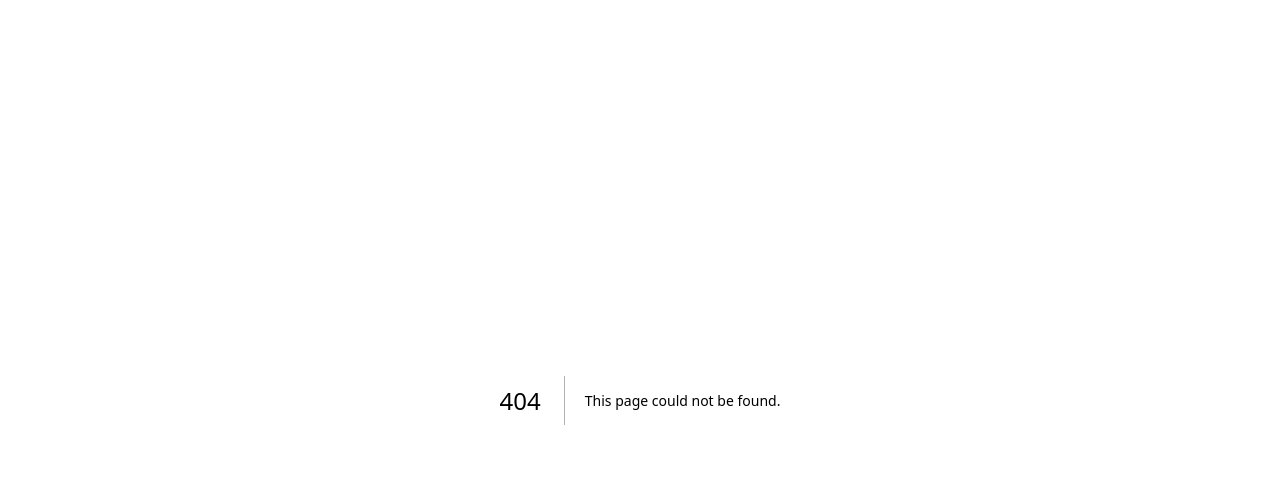
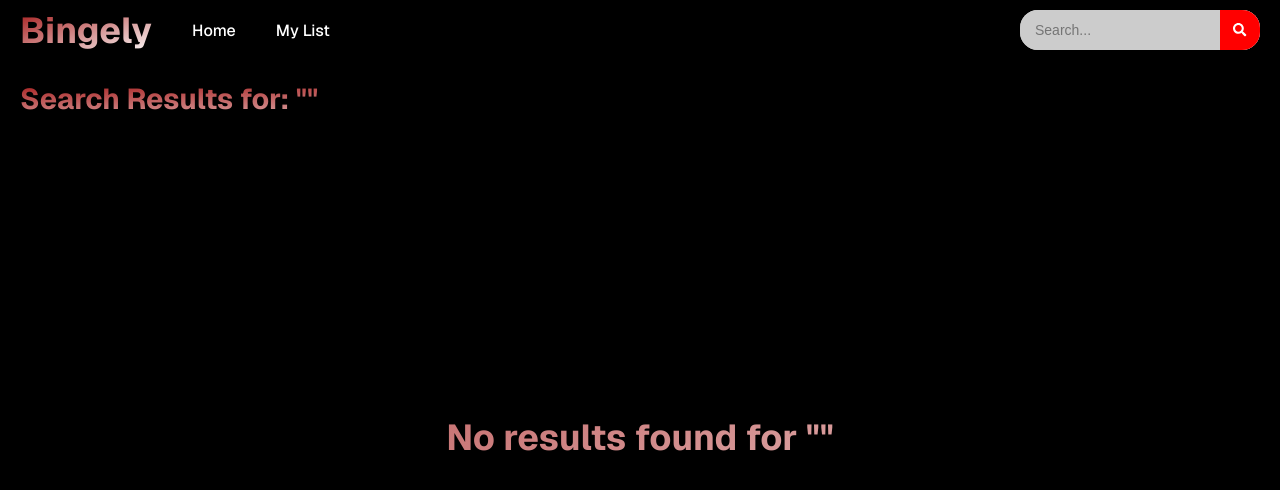
Before and after one commit to yahyae07/bingely-app, a Next.js app: page /search in a window 1280 px wide. Before the commit this address had no page. Shown: the top 490 px of the page. Built offline with nearby package versions, Linux system fonts and the light colour scheme.

Commit message:
Implemented search functionality to search across the whole API movies, with simple error handling

```diff
--- a/src/app/movie/[id]/page.tsx
+++ b/src/app/movie/[id]/page.tsx
@@ -22,7 +22,7 @@ const MovieDetailsPage = async (props: { params: MovieDetailsPageParams }) => {
 
   const movieData = await response.json();
 
-  console.log("Credits:", movieData.credits);
+  console.log("Movie:", movieData);
 
   return (
     <div className={styles.page}>
--- /dev/null
+++ b/src/app/search/page.module.scss
@@ -0,0 +1,81 @@
+.page {
+    display: flex;
+    flex-direction: column;
+    min-height: 100vh;
+    font-family: var(--font-geist-sans);
+    background-color: var(--black);
+}
+
+.searchHeader {
+    padding: 20px;
+
+    h2 {
+        font-size: 1.8rem;
+        color: white;
+        background: var(--darkred-to-white-gradient);
+        background-clip: text;
+        -webkit-background-clip: text;
+        color: transparent;
+        margin-bottom: 20px;
+    }
+}
+
+.movies {
+    display: grid;
+    grid-template-columns: repeat(5, 1fr);
+    gap: 20px;
+    padding: 0 20px 20px;
+
+    @media (max-width: 1200px) {
+        grid-template-columns: repeat(4, 1fr);
+    }
+
+    @media (max-width: 900px) {
+        grid-template-columns: repeat(3, 1fr);
+    }
+
+    @media (max-width: 600px) {
+        grid-template-columns: repeat(2, 1fr);
+    }
+
+    @media (max-width: 400px) {
+        grid-template-columns: 1fr;
+    }
+}
+
+.loadingContainer {
+    display: flex;
+    justify-content: center;
+    align-items: center;
+    height: calc(100vh - 60px);
+  }
+
+.spinner {
+    width: 40px;
+    height: 40px;
+    border: 4px solid rgba(255, 255, 255, 0.1);
+    border-radius: 50%;
+    border-top: 4px solid var(--red);
+    animation: spin 1s linear infinite;
+}
+
+@keyframes spin {
+    to {
+        transform: rotate(360deg);
+    } }
+
+.centeredMessage {
+    display: flex;
+    justify-content: center;
+    align-items: center;
+    height: 70vh;
+    width: 100%;
+    font-family: var(--font-geist-sans);
+    font-size: 1.5rem;
+    background: var(--darkred-to-white-gradient);
+    background-clip: text;
+    -webkit-background-clip: text;
+    color: transparent;
+    font-size: 2.25rem;
+    font-weight: bold;
+    text-align: center; }
--- /dev/null
+++ b/src/app/search/page.tsx
@@ -0,0 +1,77 @@
+"use client";
+
+import { useEffect, useState } from "react";
+import { useSearchParams } from "next/navigation";
+import Navbar from "@/components/Navbar";
+import styles from "./page.module.scss";
+import { API_KEY, BASE_URL } from "@/constants/constants";
+import MovieCard from "@/components/MovieCard";
+import { Movie as MovieType } from "@/types/movies";
+
+export default function SearchResults() {
+  const searchParams = useSearchParams();
+  const query = searchParams.get("query") || "";
+  const [movies, setMovies] = useState<MovieType[]>([]);
+  const [loading, setLoading] = useState(true);
+  const [error, setError] = useState("");
+
+  useEffect(() => {
+    if (!query) {
+      setMovies([]);
+      setLoading(false);
+      return;
+    }
+
+    const fetchSearchResults = async () => {
+      try {
+        setLoading(true);
+        const response = await fetch(
+          `${BASE_URL}/search/movie?api_key=${API_KEY}&language=en-US&query=${encodeURIComponent(
+            query
+          )}&page=1&include_adult=false`
+        );
+
+        if (!response.ok) {
+          throw new Error("Failed to fetch search results");
+        }
+
+        const data = await response.json();
+        setMovies(data.results);
+        setLoading(false);
+      } catch (error) {
+        console.error("Error searching:", error);
+        setError("Failed to load search results");
+        setLoading(false);
+      }
+    };
+
+    fetchSearchResults();
+  }, [query]);
+
+  return (
+    <div className={styles.page}>
+      <Navbar />
+      <div className={styles.searchHeader}>
+        <h2>Search Results for: "{query}"</h2>
+      </div>
+
+      {loading ? (
+        <div className={styles.loadingContainer}>
+          <div className={styles.spinner}></div>
+        </div>
+      ) : error ? (
+        <p className={styles.centeredMessage}>{error}</p>
+      ) : movies.length > 0 ? (
+        <div className={styles.movies}>
+          {movies.map((movie) =>
+            movie.poster_path !== null && movie.backdrop_path !== null ? (
+              <MovieCard key={movie.id} movie={movie} />
+            ) : null
+          )}
+        </div>
+      ) : (
+        <p className={styles.centeredMessage}>No results found for "{query}"</p>
+      )}
+    </div>
+  );
+}
--- a/src/components/Search.tsx
+++ b/src/components/Search.tsx
@@ -1,19 +1,34 @@
-import React from "react";
+"use client";
+
+import React, { useState } from "react";
 import { FaSearch } from "react-icons/fa";
 import styles from "./Search.module.scss";
+import { useRouter } from "next/navigation";
 
 const Search = () => {
+  const [query, setQuery] = useState("");
+  const router = useRouter();
+
+  const handleSearch = (e: React.FormEvent) => {
+    e.preventDefault();
+    if (query.trim()) {
+      router.push(`/search?query=${encodeURIComponent(query.trim())}`);
+    }
+  };
+
   return (
-    <div className={styles.searchContainer}>
+    <form onSubmit={handleSearch} className={styles.searchContainer}>
       <input
         type="text"
         placeholder="Search..."
         className={styles.searchInput}
+        value={query}
+        onChange={(e) => setQuery(e.target.value)}
       />
-      <button className={styles.searchButton}>
+      <button type="submit" className={styles.searchButton}>
         <FaSearch />
       </button>
-    </div>
+    </form>
   );
 };
 
--- a/src/components/StarRating.tsx
+++ b/src/components/StarRating.tsx
@@ -7,6 +7,7 @@ interface StarRatingProps {
 }
 
 export const getStarCount = (rating: number): number => {
+  if (rating <= 0) return 0;
   if (rating < 2) return 1;
   if (rating < 4) return 2;
   if (rating < 6) return 3;
@@ -18,7 +19,8 @@ const StarRating: React.FC<StarRatingProps> = ({
   rating,
   showNumeric = true,
 }) => {
-  const starCount = getStarCount(rating);
+  const safeRating = typeof rating === "number" && !isNaN(rating) ? rating : 0;
+  const starCount = getStarCount(safeRating);
 
   return (
     <span className={styles.starRating}>
@@ -32,7 +34,7 @@ const StarRating: React.FC<StarRatingProps> = ({
       ))}
 
       {showNumeric && (
-        <span className={styles.numericRating}>({rating.toFixed(1)})</span>
+        <span className={styles.numericRating}>({safeRating.toFixed(1)})</span>
       )}
     </span>
   );
```
Also changed, not shown: src/components/Movies.tsx (+5 -3 lines).
